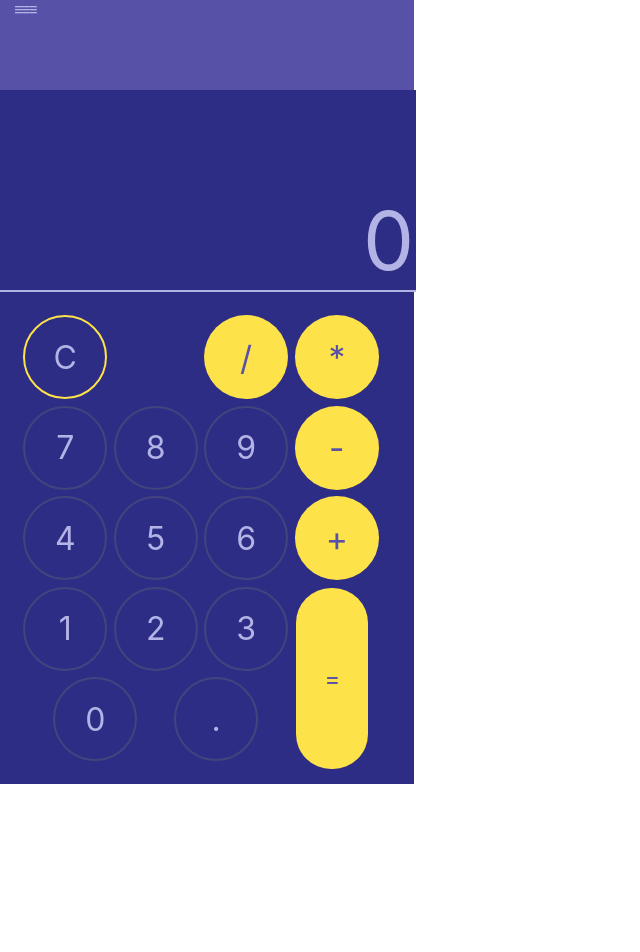
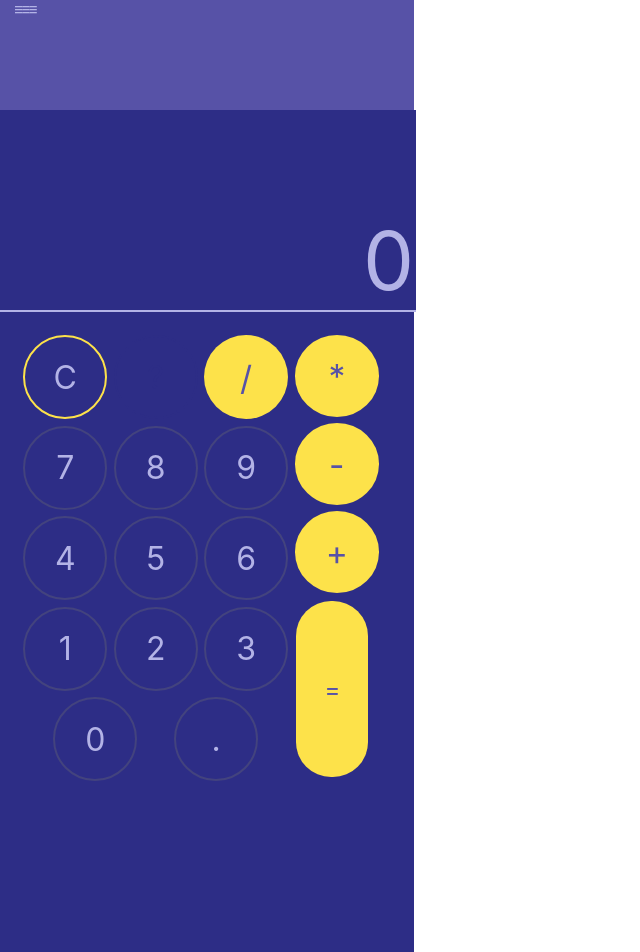
Before and after one commit to bomazani/calculator, a React (Create React App) app: page / in a window 1280 px wide. Shown: the part 10-962 px from the top of the page, without its empty margins (0-640 px from the left). Before the commit the page ends 800 px from the top, so only its background shows below. Built offline with nearby package versions, Linux system fonts and the light colour scheme.

Commit message:
Added a footer to cover space below the viewable display. Corrected a typo from 'vm' to 'vh' which corrected much of the spacing problems.

```diff
--- a/src/App.css
+++ b/src/App.css
@@ -1,14 +1,15 @@
 .app {
   display: flex;
-  height: 100vm;
+  height: 100vh;
+  width: 100%;
   background-color: #2d2d86;
 }
 
 .calc-wrapper {
   display: flex;
   flex-direction: column;
+  height:100%vh;
   width: 414px;
-  height:100%vm;
   background-color: #2d2d86;
 }
 
@@ -17,12 +18,12 @@
   flex-direction: column;
   background-color: #5752a7;
   color: #b3b3e6;
-  height: 100px;
+  height: 10%vh;
   width: 414px;
 }
 
 .calculator-display {
-  height: 200px;
+  height: 25vh;
   width: 414px;
   display: flex;
   justify-content: flex-end;
@@ -42,6 +43,7 @@
 .keypad {
   display: flex;
   flex-direction: row;
+  height: 55vh;
   border: 20px solid  #2d2d86;
 }
 
@@ -80,3 +82,11 @@
   width:66%;
   object-fit: fill;
 }
+
+.footer {
+  display: flex;
+  background-color: #2d2d86;
+  height: 20vh;
+  width: 100%;
+
+}
--- a/src/App.js
+++ b/src/App.js
@@ -101,6 +101,7 @@ render() {
           </div>
 
         </div>
+        <div className="footer"></div>
       </div>
     </div>
   );
```
